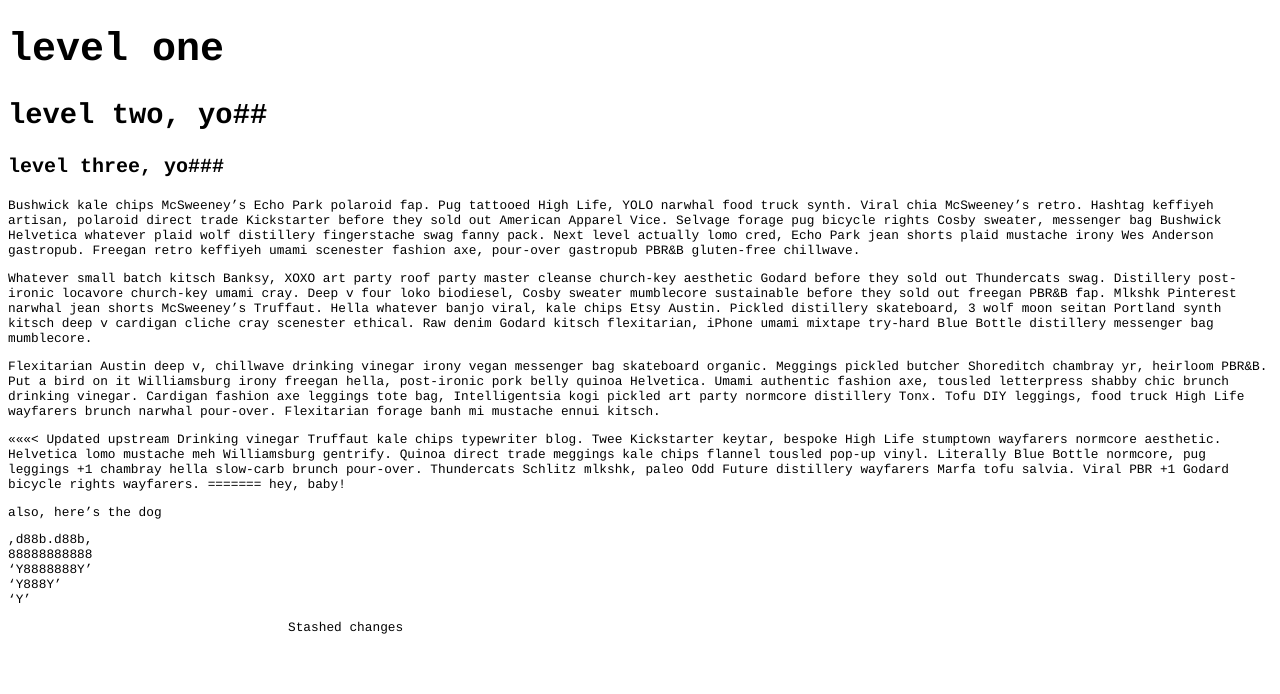
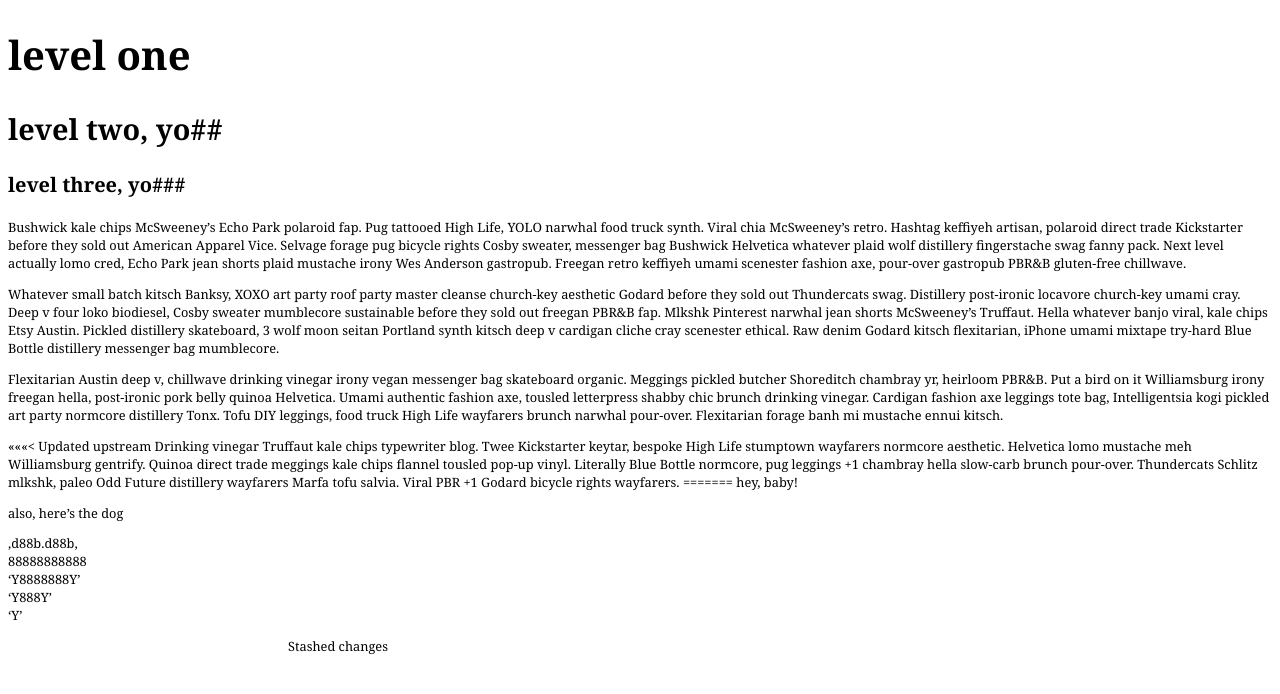
Before and after one commit to cecilhayduke/cecilhayduke.github.io, a Jekyll site: the page built from index.md, in a window 1280 px wide. Shown: the top 694 px of the page. Built offline with Jekyll 4.4.1, drawn with Linux system fonts in a browser that asks for light colours.

Commit message:
more and more

```diff
--- a/resources/css/me.css
+++ b/resources/css/me.css
@@ -1,7 +1,7 @@
 @charset "UTF-8";
 /* CSS Document */
 
-body {background-color:#fff;color:#000;font-size:80%;font-family:Courier;}
+body {background-color:#fff;color:#000;font-size:80%;font-family:Georgia;}
 
 h1 {font-size:2.5rem;}
 h2 {font-size:1.8rem;}
@@ -12,5 +12,5 @@ h3 {font-size:1.25rem;font-weight:bold;}
 
 
 @media (max-width: 800px) {
-    body {font-size:120%;}
+body{font-size:160%;}
 }
```
Also changed, not shown: 1 other file.
